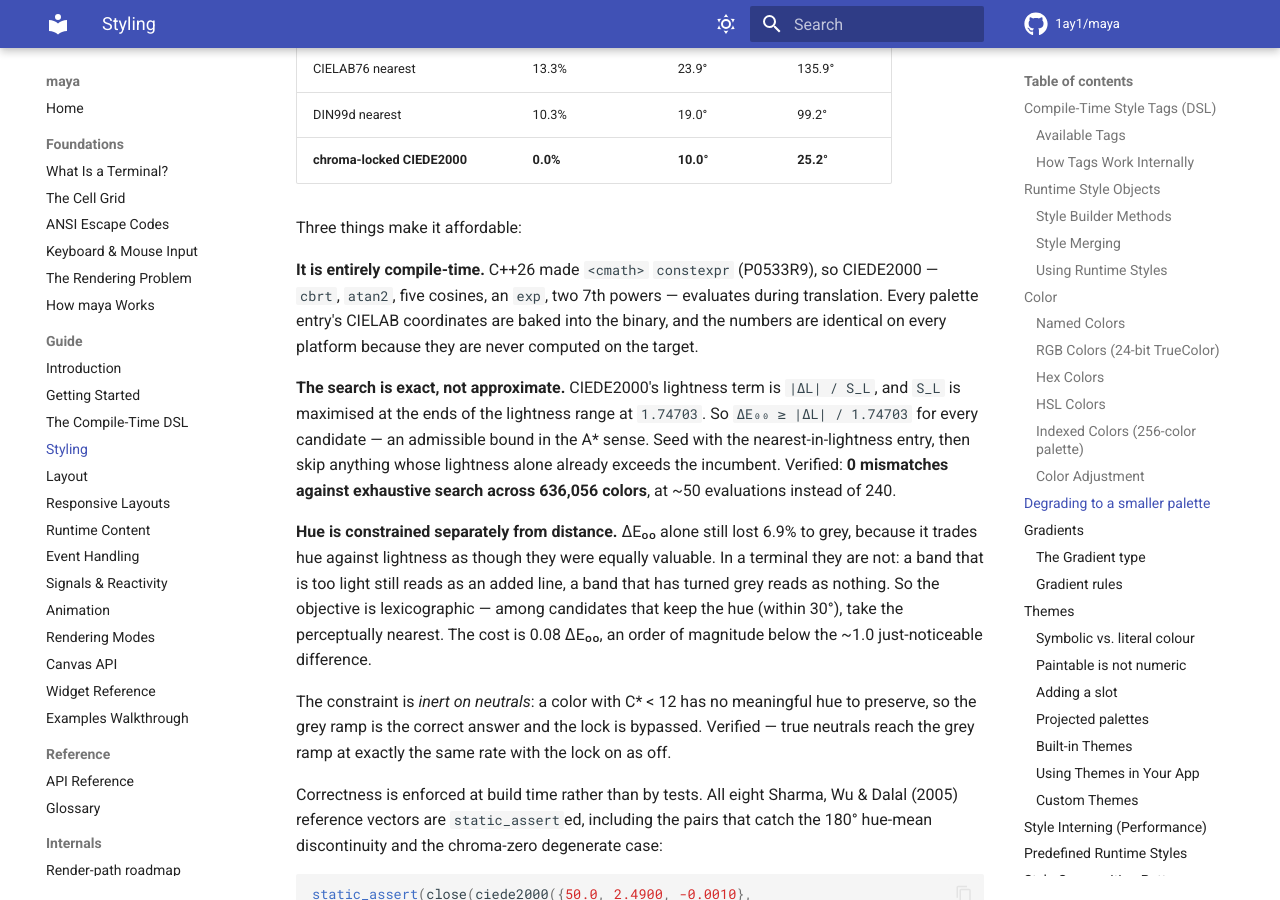
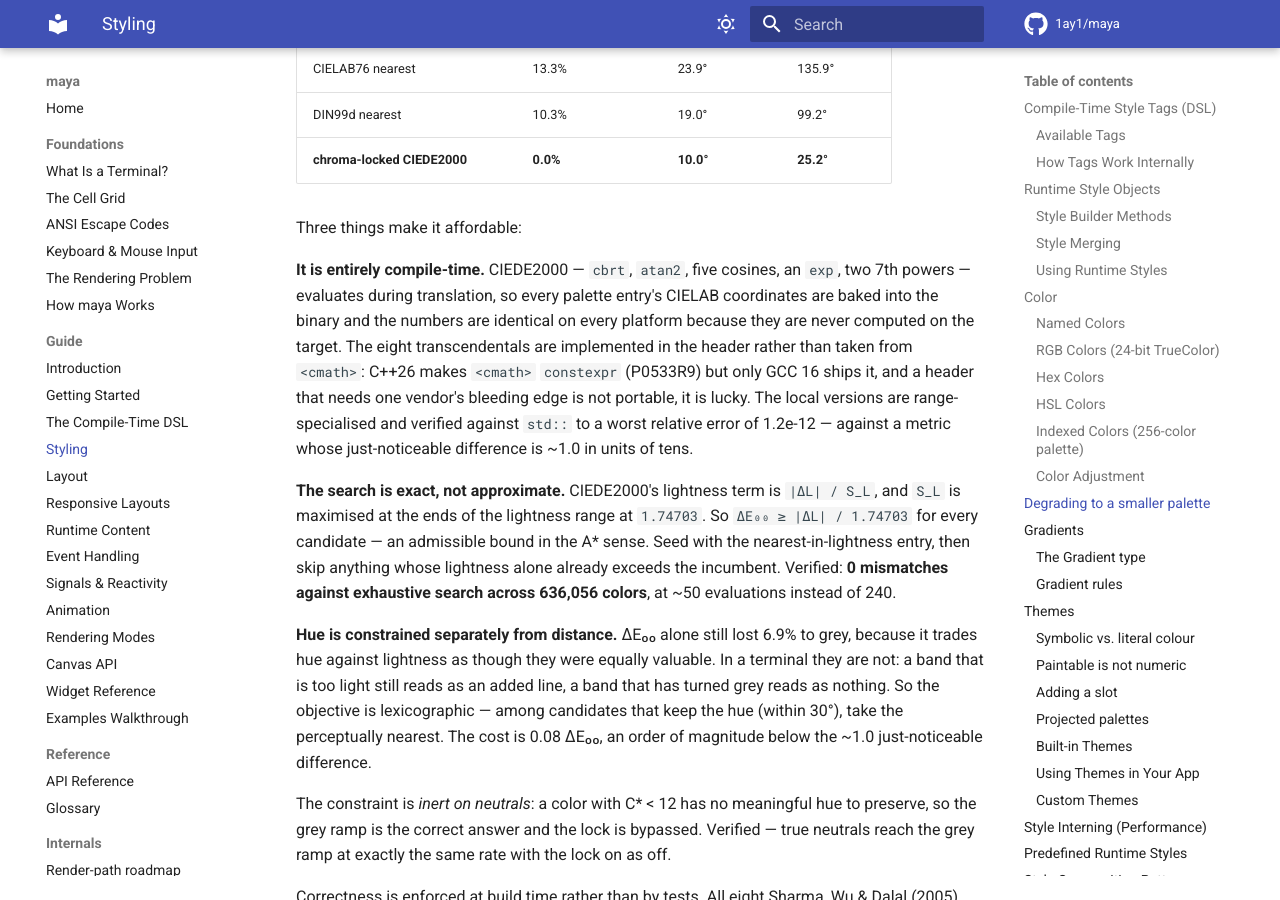
Before and after one commit to 1ay1/maya, an MkDocs documentation site: the page built from docs/03-styling.md, in a window 1280 px wide and 900 px high, scrolled down 4714 px. Built offline with MkDocs 1.6.1 and Material for MkDocs 9.7.7, drawn with Linux system fonts in a browser that asks for light colours; comment, search, counter and statistics services are not loaded.

Commit message:
color: constexpr on every compiler, not just mine
The quantiser computed CIEDE2000 during translation by leaning on C++26's
constexpr <cmath> (P0533R9). GCC 16 ships it. Clang and MSVC do not, and
CI said so immediately -- "constexpr variable must be initialized by a
constant expression", across three jobs, on a header I had called
portable an hour earlier. It compiled on my machine, which is a claim
about my toolchain and not about the code.

So the eight transcendentals live in the header now: sqrt, cbrt, exp,
log, pow, sin, cos, atan2. Not a general math library -- each is
range-specialised to what this file needs and verified against std:: over
exactly those ranges, worst relative error 1.2e-12 against a metric whose
JND is ~1.0 in units of tens.

atan is the one that needs care. A plain Taylor series is catastrophic
near |x|=1, which is exactly where hue angles at 45-degree multiples
land. Two reductions fix it: reciprocal for |x|>1, then the tan(pi/6)
addition formula, so the series never sees an argument above tan(pi/12).

Nothing about the result changes. Still 0 mismatches against exhaustive
search over 636,056 colors, still 0.0% grey collapse on dark saturated
input, still every Sharma vector static_assert'd. It just builds
everywhere now, on plain C++23, with no P0533 dependency at all.

662/662 green.

```diff
--- a/docs/03-styling.md
+++ b/docs/03-styling.md
@@ -208,11 +208,16 @@ and status chips live):
 
 Three things make it affordable:
 
-**It is entirely compile-time.** C++26 made `<cmath>` `constexpr` (P0533R9), so
-CIEDE2000 — `cbrt`, `atan2`, five cosines, an `exp`, two 7th powers — evaluates
-during translation. Every palette entry's CIELAB coordinates are baked into the
-binary, and the numbers are identical on every platform because they are never
-computed on the target.
+**It is entirely compile-time.** CIEDE2000 — `cbrt`, `atan2`, five cosines, an
+`exp`, two 7th powers — evaluates during translation, so every palette entry's
+CIELAB coordinates are baked into the binary and the numbers are identical on
+every platform because they are never computed on the target. The eight
+transcendentals are implemented in the header rather than taken from `<cmath>`:
+C++26 makes `<cmath>` `constexpr` (P0533R9) but only GCC 16 ships it, and a
+header that needs one vendor's bleeding edge is not portable, it is lucky. The
+local versions are range-specialised and verified against `std::` to a worst
+relative error of 1.2e-12 — against a metric whose just-noticeable difference is
+~1.0 in units of tens.
 
 **The search is exact, not approximate.** CIEDE2000's lightness term is
 `|ΔL| / S_L`, and `S_L` is maximised at the ends of the lightness range at
```
Also changed, not shown: 1 other file.
